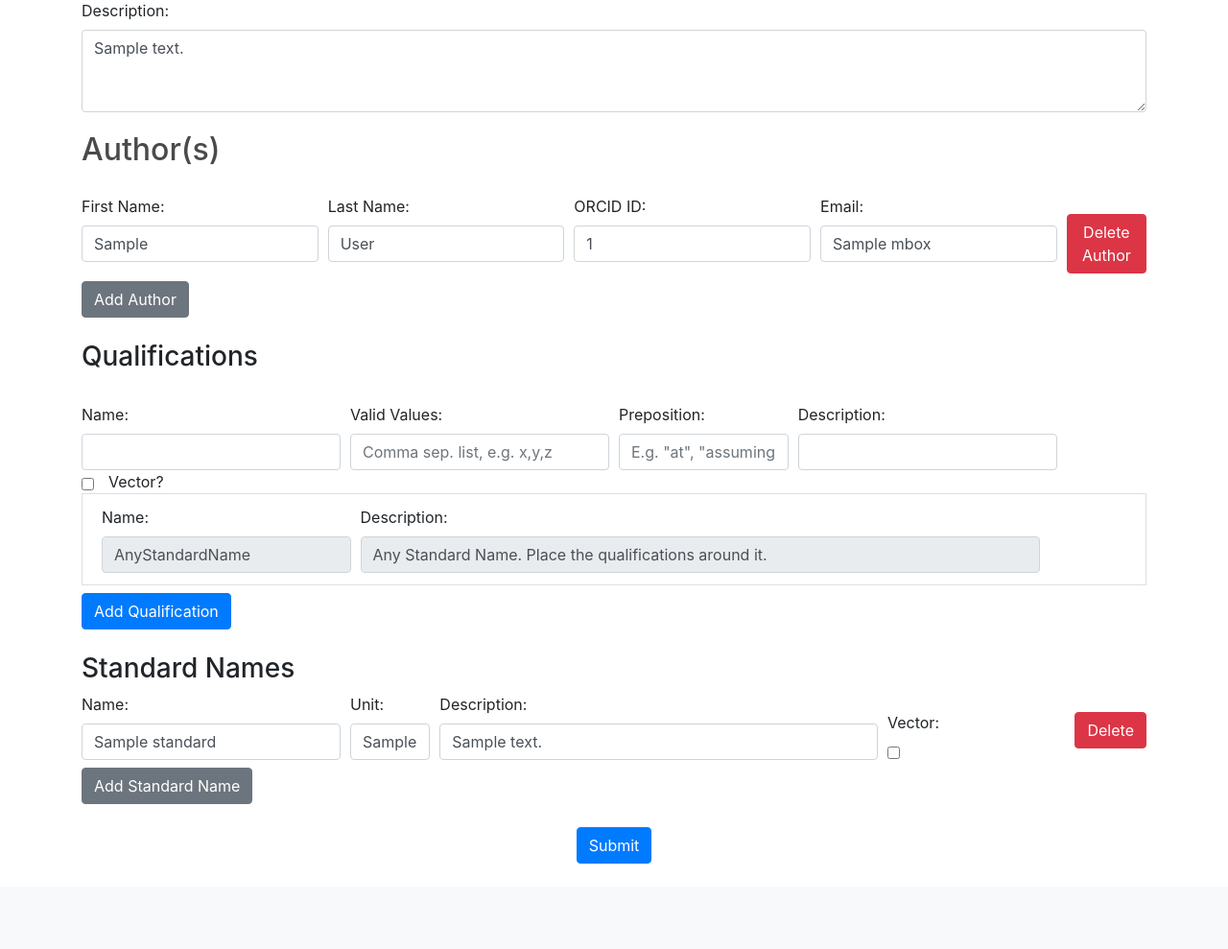
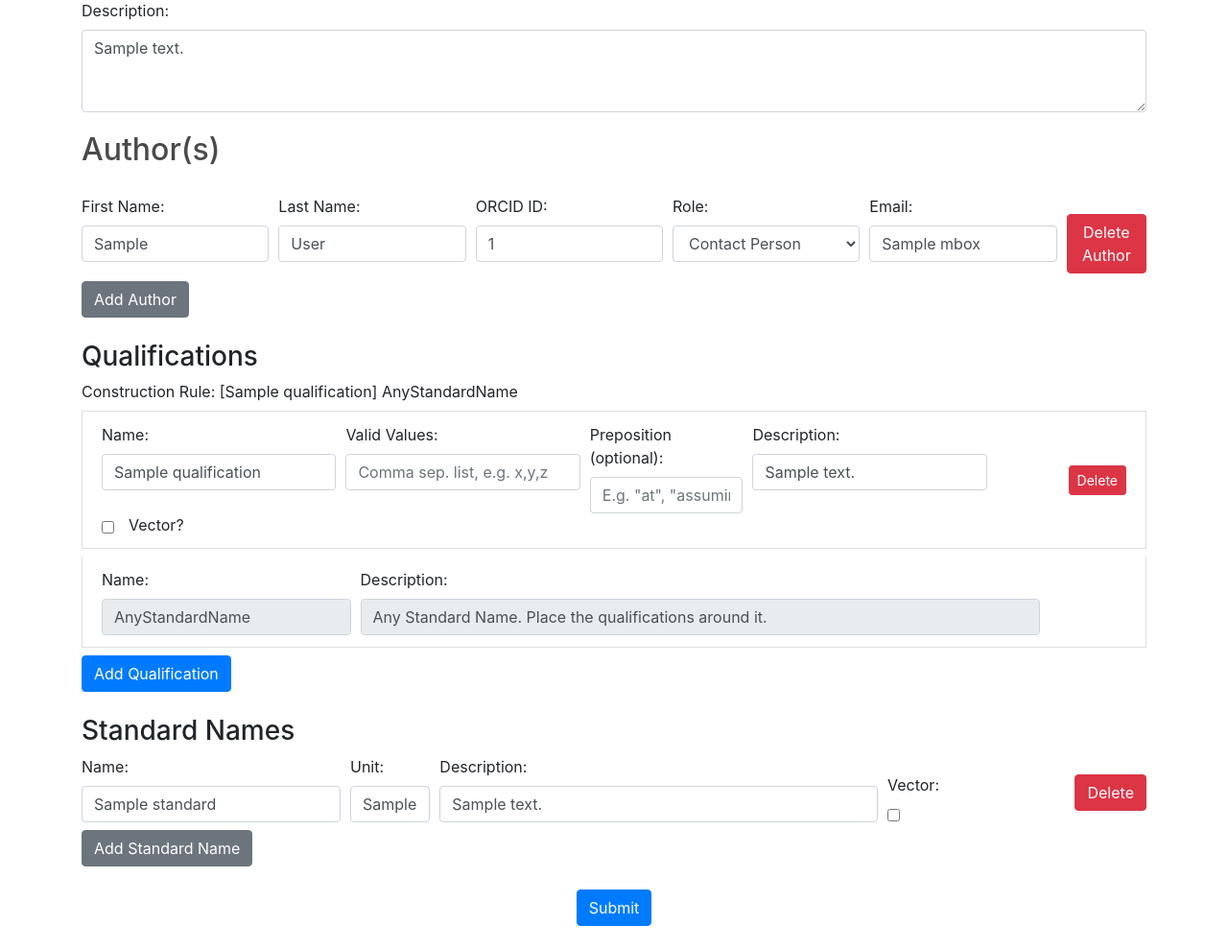
Before and after one commit to matthiasprobst/ssnolib, a Flask app: template ssnolib/ui/templates/form.html in a window 1280 px wide. Shown: the part 378-1367 px from the top of the page at 96% size. Before the commit the page ends 1278 px from the top, so only its background shows below. Run offline with Flask 3, Linux system fonts and the light colour scheme; the template is opened without the code that fills it: most values are stand-ins (such as "Sample title", 1, 10 or a date in 2020); parts of the project's set-up code (start-up, migrations or seed data) failed here and were passed over; some libraries are stand-ins or nearby versions.

Commit message:
WIP stash ui changes

```diff
--- a/ssnolib/__init__.py
+++ b/ssnolib/__init__.py
@@ -3,6 +3,7 @@ from .namespace import SSNO
 from .prov import Person, Organization
 from .standard_name import StandardName, ScalarStandardName, VectorStandardName
 from .standard_name_table import StandardNameTable, Qualification, VectorQualification, Transformation, Character
+from .prov.attribution import Attribution
 from .utils import get_cache_dir
 
 CACHE_DIR = get_cache_dir()
@@ -13,6 +14,7 @@ __all__ = ('__version__',
            'Qualification',
            'VectorQualification',
            'Transformation',
+           'Attribution',
            'StandardName',
            'Character',
            'Person',
--- a/ssnolib/prov/attribution.py
+++ b/ssnolib/prov/attribution.py
@@ -21,7 +21,7 @@ class Agent(Thing):
     mbox: EmailStr = None
         Email address (foaf:mbox)
     """
-    mbox: EmailStr = None  # foaf:mbox
+    mbox: EmailStr = Field(default=None, alias="email")  # foaf:mbox
 
 
 @namespaces(schema='https://schema.org/',
--- a/ssnolib/ui/app.py
+++ b/ssnolib/ui/app.py
@@ -1,10 +1,12 @@
-import pathlib
+import json
 
 from flask import Flask, render_template, request, redirect
+from tornado import version
 
 import ssnolib
-from ssnolib import StandardNameTable
-import json
+from ssnolib import StandardNameTable, VectorStandardName
+from ssnolib.qudt.utils import iri2str
+
 app = Flask(__name__)
 
 
@@ -97,25 +99,60 @@ def form():
     return render_template('form.html', data=data)
 
 
-@app.route('/JSON-LD')
+@app.route('/JSON-LD', methods=['POST'])
 def json_ld():
+    def parseAuthors(firstnames, lastNames, orcidIDs, mboxs):
+        authors = []
+        for (first_name, last_name, orcid, mbox) in zip(firstnames, lastNames, orcidIDs, mboxs):
+            person_dict = dict(
+                firstName=first_name if first_name != '' else None,
+                lastName=last_name if last_name != '' else None,
+                orcidId=orcid if orcid != '' else None,
+                mbox=mbox if "@" in mbox else None
+            )
+            for k, v in person_dict.copy().items():
+                if v is None:
+                    person_dict.pop(k)
+            authors.append(ssnolib.Person(**person_dict))
+        qualifiedAttributions = []
+        for author in authors:
+            qualifiedAttributions.append(ssnolib.Attribution(agent=author))
+        return qualifiedAttributions
+    snt = StandardNameTable(
+        title=request.form.get("title"),
+        version=request.form.get("version"),
+        description=request.form.get("description"),
+        qualifiedAttribution=parseAuthors(
+            request.form.getlist("person.firstName[]"),
+            request.form.getlist("person.lastName[]"),
+            request.form.getlist("person.orcidId[]"),
+            request.form.getlist("person.mbox[]"),
+        ),
+        # standardNames=[
+        #     VectorStandardName(
+        #         standardName=sn.get("name"),
+        #         unit=sn.get("unit"),
+        #         description=sn.get("description"),
+        #     ) for sn in request.form.get("standardNames")
+    )
+    config_data = json.loads(snt.model_dump_jsonld())
     # Placeholder for the actual data retrieval logic
     # Here, we're using a dummy configuration for demonstration
-    config_data = {
-        '@context': 'http://schema.org',
-        '@type': 'StandardName',
-        'title': 'Example Standard Name',
-        'version': '1.0',
-        'description': 'An example description of the standard name.',
-        'authors': [
-            {'@type': 'Person', 'name': 'John Doe'},
-            {'@type': 'Person', 'name': 'Jane Smith'}
-        ],
-        'standardNames': [
-            {'@type': 'DefinedTerm', 'name': 'Standard Name 1'},
-            {'@type': 'DefinedTerm', 'name': 'Standard Name 2'}
-        ]
-    }
+    # config_data = {
+    #     '@context': 'http://schema.org',
+    #     '@type': 'StandardName',
+    #     'title': 'Example Standard Name',
+    #     'version': '1.0',
+    #     'description': 'An example description of the standard name.',
+    #     'authors': [
+    #         {'@type': 'Person', 'name': 'John Doe'},
+    #         {'@type': 'Person', 'name': 'Jane Smith'}
+    #     ],
+    #     'standardNames': [
+    #         {'@type': 'DefinedTerm', 'name': 'Standard Name 1'},
+    #         {'@type': 'DefinedTerm', 'name': 'Standard Name 2'}
+    #     ]
+    # }
 
     return render_template('jsonld.html', config_data=config_data)
 
@@ -126,7 +163,7 @@ def loadJSONLD():
     json_content = json.load(request.files['jsonld_file'])
     try:
         snt = StandardNameTable.from_jsonld(data=json_content, limit=1)
-        print("could read it")
+
         # Example of extracting data from JSON-LD
         if not isinstance(snt.qualifiedAttribution, list):
             qualifiedAttribution = [snt.qualifiedAttribution]
@@ -137,22 +174,28 @@ def loadJSONLD():
         for qa in qualifiedAttribution:
             if isinstance(qa.agent, ssnolib.Person):
                 authors.append(qa.agent.model_dump(exclude_none=True))
-        print(snt.hasModifier)
+                authors[-1]["hadRole"] = qa.hadRole.rsplit("#", 1)[-1]
         modifier = snt.hasModifier or []
-        qualifications = [m for m in modifier if isinstance(m, ssnolib.VectorQualification)]
+        qualifications = [m for m in modifier if isinstance(m, (ssnolib.VectorQualification,
+                                                                ssnolib.ScalarStandardName,
+                                                                ssnolib.StandardName))]
 
-        print(qualifications)
         title = snt.title
         version = snt.version
         description = snt.description
-        standard_names = []
+        standard_names = snt.standardNames
+
         data = {
             'title': title,
             'version': version,
             'description': description,
             'authors': authors,
             'qualifications': qualifications,
-            'standard_names': standard_names
+            'standard_names': [
+                {'standardName': sn.standardName, 'unit_str': iri2str.get(sn.unit, 'N.A.'), 'unit': sn.unit,
+                 'description': sn.description,
+                 'is_vector': isinstance(sn, VectorStandardName)} for sn
+                in standard_names]
         }
 
         # Render the form with pre-filled data
--- a/ssnolib/ui/static/main.js
+++ b/ssnolib/ui/static/main.js
@@ -8,19 +8,43 @@ function addAuthor() {
     newAuthorDiv.innerHTML = `
         <div class="col-md">
             <label>First Name:</label>
-            <input type="text" class="form-control" name="first_name[]" required>
+            <input type="text" class="form-control" name="person.firstName[]" required>
         </div>
         <div class="col-md">
             <label>Last Name:</label>
-            <input type="text" class="form-control" name="last_name[]" required>
+            <input type="text" class="form-control" name="person.lastName[]" required>
         </div>
         <div class="col-md">
             <label>ORCID ID:</label>
-            <input type="text" class="form-control" name="orcid[]" required>
+            <input type="text" class="form-control" name="person.orcidId[]" required>
+        </div>
+        <div class="col-md">
+            <label>Role:</label>
+            <select class="form-control" name="person.role[]" required>
+                <option value="" disabled selected>Select a role</option>
+                <option value="ContactPerson">Contact Person</option>
+                <option value="DataCollector">Data Collector</option>
+                <option value="DataCurator">Data Curator</option>
+                <option value="DataManager">Data Manager</option>
+                <option value="Distributor">Distributor</option>
+                <option value="Editor">Editor</option>
+                <option value="Other">Other</option>
+                <option value="Producer">Producer</option>
+                <option value="ProjectLeader">Project Leader</option>
+                <option value="ProjectManager">Project Manager</option>
+                <option value="ProjectMember">Project Member</option>
+                <option value="RelatedPerson">Related Person</option>
+                <option value="Researcher">Researcher</option>
+                <option value="RightsHolder">Rights Holder</option>
+                <option value="Sponsor">Sponsor</option>
+                <option value="Supervisor">Supervisor</option>
+                <option value="WorkPackageLeader">Workpackage Leader</option>
+                <!-- Add more roles as needed -->
+            </select>
         </div>
         <div class="col-md">
             <label>Email:</label>
-            <input type="email" class="form-control" name="email[]" required>
+            <input type="email" class="form-control" name="person.mbox[]" required>
         </div>
         <div class="col-md-1 text-right mt-2">
             <button type="button" class="btn btn-danger" onclick="deleteAuthor(this)">Delete Author</button>
@@ -94,8 +118,8 @@ function addQualification() {
                     <input type="text" class="form-control" name="valid_values[]" placeholder="Comma sep. list, e.g. x,y,z" required>
                 </div>
                 <div class="col-md-2">
-                    <label>Preposition:</label>
-                    <input type="text" class="form-control" name="preposition[]" placeholder='E.g. "at", "assuming", ...' required>
+                    <label>Preposition (optional):</label>
+                    <input type="text" class="form-control" name="preposition[]" placeholder='E.g. "at", "assuming", ...'>
                 </div>
                 <div class="col-md-3">
                     <label>Description:</label>
@@ -131,6 +155,7 @@ function updateConfiguration() {
     const qualificationHeading = document.getElementById('qualification-heading'); // Select the heading
 
     const qualifications = qualificationContainer.querySelectorAll('.list-group-item');
+    console.log(qualifications)
 
     // Static "AnyStandardName" line
     const defaultLine = "AnyStandardName";
@@ -138,6 +163,7 @@ function updateConfiguration() {
     // Collect all qualifications
     const configItems = [];
     qualifications.forEach((qualification, index) => {
+        console.log(`${qualification} ${index}`)
         const name = qualification.querySelector('input[name="qualification_name[]"]')?.value;
 
         const vectorText = name; // Use name as vector if checked
--- a/ssnolib/ui/templates/form.html
+++ b/ssnolib/ui/templates/form.html
@@ -37,14 +37,14 @@
                 <a class="nav-link" href="#">Form</a>
             </li>
             <li class="nav-item">
-                    <a class="nav-link" href="/JSON-LD">JSON-LD</a>
+                <a class="nav-link" href="#" id="json-ld-link">JSON-LD</a>
             </li>
         </ul>
     </div>
 </nav>
 <div class="container">
     <h1 class="my-4 text-center">Standard Name Table Form</h1>
-    <form method="POST">
+    <form id="main-form" method="POST" action="/JSON-LD">
         <div class="form-section">
             <h2>General Information</h2>
             <div class="form-group">
@@ -73,21 +73,44 @@
                 <div class="author form-row align-items-center mb-2">
                     <div class="col-md">
                         <label>First Name:</label>
-                                <input type="text" class="form-control" name="first_name[]" value="{{ author.firstName }}">
+                        <input type="text" class="form-control" name="person.firstName[]" value="{{ author.firstName }}">
                     </div>
                     <div class="col-md">
                         <label>Last Name:</label>
-                                <input type="text" class="form-control" name="last_name[]" value="{{ author.lastName }}" >
+                        <input type="text" class="form-control" name="person.lastName[]" value="{{ author.lastName }}">
                     </div>
                     <div class="col-md">
                         <label>ORCID ID:</label>
-                                <input type="text" class="form-control" name="orcid[]"
+                        <input type="text" class="form-control" name="person.orcidId[]"
                                placeholder="Format: NNN-NNN-NNN-NNN"
                                value="{{ author.orcidId }}">
                     </div>
                     <div class="col-md">
+                        <label>Role:</label>
+                        <select class="form-control" name="person.role[]" required>
+                            <option value="" disabled>Select role</option>
+                            <option value="Contact Person" {% if author.hadRole == 'ContactPerson' %}selected{% endif %}>Contact Person</option>
+                            <option value="DataCollector" {% if author.hadRole == 'DataCollector' %}selected{% endif %}>Data Collector</option>
+                            <option value=DataCurator {% if author.hadRole == 'DataCurator' %}selected{% endif %}>Data Curator</option>
+                            <option value=DataManager {% if author.hadRole == 'DataManager' %}selected{% endif %}>Data Manager</option>
+                            <option value=Distributor {% if author.hadRole == 'Distributor' %}selected{% endif %}>Distributor</option>
+                            <option value=Editor {% if author.hadRole == 'Editor' %}selected{% endif %}>Editor</option>
+                            <option value=Other {% if author.hadRole == 'Other' %}selected{% endif %}>Other</option>
+                            <option value=Producer {% if author.hadRole == 'Producer' %}selected{% endif %}>Producer</option>
+                            <option value=ProjectLeader {% if author.hadRole == 'ProjectLeader' %}selected{% endif %}>Project Leader</option>
+                            <option value=ProjectManager {% if author.hadRole == 'ProjectManager' %}selected{% endif %}>Project Manager</option>
+                            <option value=ProjectMember {% if author.hadRole == 'ProjectMember' %}selected{% endif %}>Project Member</option>
+                            <option value=RelatedPerson {% if author.hadRole == 'RelatedPerson' %}selected{% endif %}>Related Person</option>
+                            <option value=Researcher {% if author.hadRole == 'Researcher' %}selected{% endif %}>Researcher</option>
+                            <option value=RightsHolder {% if author.hadRole == 'RightsHolder' %}selected{% endif %}>Rights Holder</option>
+                            <option value=Sponsor {% if author.hadRole == 'Sponsor' %}selected{% endif %}>Sponsor</option>
+                            <option value=Supervisor {% if author.hadRole == 'Supervisor' %}selected{% endif %}>Supervisor</option>
+                            <option value="WorkPackageLeader" {% if author.hadRole == 'WorkPackageLeader' %}selected{% endif %}>Workpackage Leader</option>
+                        </select>
+                    </div>
+                    <div class="col-md">
                         <label>Email:</label>
-                                <input type="email" class="form-control" name="email[] "value="{{ author.mbox }}" >
+                        <input type="email" class="form-control" name="person.mbox[]" value="{{ author.mbox }}">
                     </div>
                     <div class="col-md-1 text-right mt-2">
                         <button type="button" class="btn btn-danger mt-4" onclick="deleteAuthor(this)">Delete Author
@@ -125,30 +148,38 @@
         <h3 class="mt-4">Qualifications</h3>
         <label id="qualification-heading"></label>
         <div id="qualification-container">
-
             {% if data %}
                 {% for qualification in data.qualifications %}
+                <div class="list-group-item d-flex justify-content-between align-items-center mb-2">
                     <div class="w-100">
                         <div class="form-row">
                             <div class="col-md-3">
                                 <label>Name:</label>
-                                    <input type="text" class="form-control" name="qualification_name[]" required oninput="updateConfiguration()">
+                                <input type="text" class="form-control" name="qualification_name[]" required
+                                       value="{{ qualification.name }}" oninput="updateConfiguration()">
                             </div>
                             <div class="col-md-3">
                                 <label>Valid Values:</label>
-                                    <input type="text" class="form-control" name="valid_values[]" placeholder="Comma sep. list, e.g. x,y,z" required>
+                                <input type="text" class="form-control" name="valid_values[]"
+                                       value="{{ qualification.hasValidValues | map(attribute='value') | join(', ') }}"
+                                       placeholder="Comma sep. list, e.g. x,y,z" required>
                             </div>
                             <div class="col-md-2">
-                                    <label>Preposition:</label>
-                                    <input type="text" class="form-control" name="preposition[]" placeholder='E.g. "at", "assuming", ...' required>
+                                <label>Preposition (optional):</label>
+                                <input type="text" class="form-control" name="preposition[]"
+                                       placeholder='E.g. "at", "assuming", ...'
+                                       value="{{ qualification.hasPreposition if qualification.hasPreposition else '' }}">
                             </div>
                             <div class="col-md-3">
                                 <label>Description:</label>
-                                    <input type="text" class="form-control" name="qualification_description[]" required>
+                                <input type="text" class="form-control" name="qualification_description[]"
+                                       value="{{ qualification.description }}" required>
                             </div>
                             <div class="col-md-2">
                                 <div class="form-check d-flex align-items-center">
-                                        <input class="form-check-input" type="checkbox" name="vector[]" id="vectorCheckbox">
+                                    <input class="form-check-input" type="checkbox" name="vector[]" id="vectorCheckbox" {%
+                                           if
+                                    'Vector' in qualification.__class__.__name__ %}checked{% endif %}>
                                     <label class="form-check-label ml-2" for="vectorCheckbox">
                                         Vector?
                                     </label>
@@ -156,6 +187,9 @@
                             </div>
                         </div>
                     </div>
+                     <button type="button" class="btn btn-danger btn-sm" onclick="deleteQualification(this)">Delete</button>
+                </div>
+
                 {% endfor %}
             {% endif %}
 
@@ -171,12 +205,12 @@
                 <div class="form-row align-items-center mb-2">
                     <div class="col-md-3">
                         <label>Name:</label>
-                        <input type="text" class="form-control" name="standard_name[]" value="{{ standard.name }}"
+                        <input type="text" class="form-control" name="standard_name[]" value="{{ standard.standardName }}"
                                required>
                     </div>
                     <div class="col-md-1">
                         <label>Unit:</label>
-                        <input type="text" class="form-control" name="unit[]" value="{{ standard.unit }}" required>
+                        <input type="text" class="form-control" name="unit[]" value="{{ standard.unit_str }}" title="{{ standard.unit }}" required>
                     </div>
                     <div class="col-md-5">
                         <label>Description:</label>
@@ -265,6 +299,22 @@
     addDefaultQualification();
 </script>
 
+<script>
+    window.onload = function() {
+        // Trigger updateConfiguration when the page loads
+        updateConfiguration();
+    };
+</script>
+
+<script>
+    document.getElementById('json-ld-link').addEventListener('click', function(event) {
+        event.preventDefault();  // Prevent the default link behavior
+        const form = document.getElementById('main-form');
+        form.action = '/JSON-LD';  // Change the form action to /JSON-LD
+        form.submit();  // Submit the form
+    });
+</script>
+
 <!-- Bootstrap JS and dependencies -->
 <script src="https://code.jquery.com/jquery-3.5.1.slim.min.js"></script>
 <script src="https://cdn.jsdelivr.net/npm/@popperjs/core@2.5.2/dist/umd/popper.min.js"></script>
```
Also changed, not shown: ssnolib/standard_name_table.py (+20 -6 lines), ssnolib/ui/templates/jsonld.html (+14 -1 lines), tests/test_ssno_table.py (+3 -1 lines), 1 other file. Lines whose indentation alone changed are shown as unchanged.
